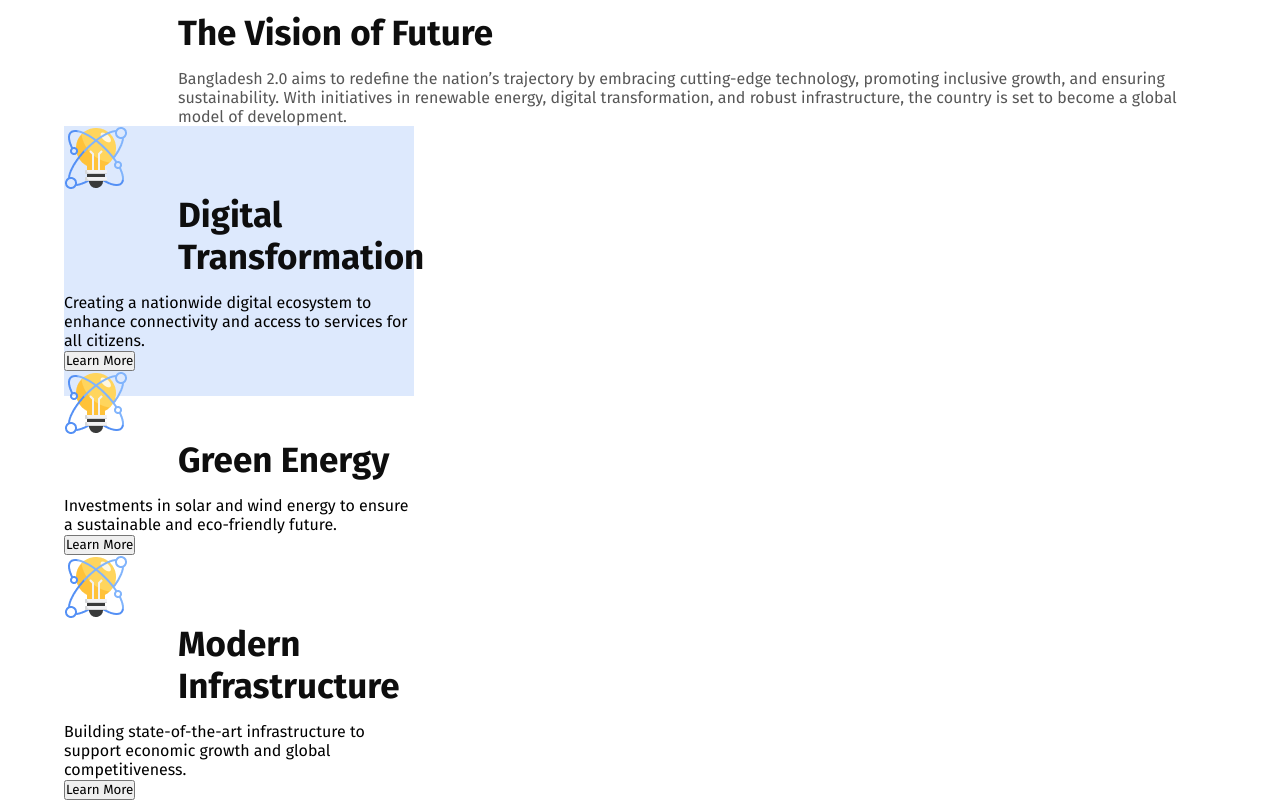
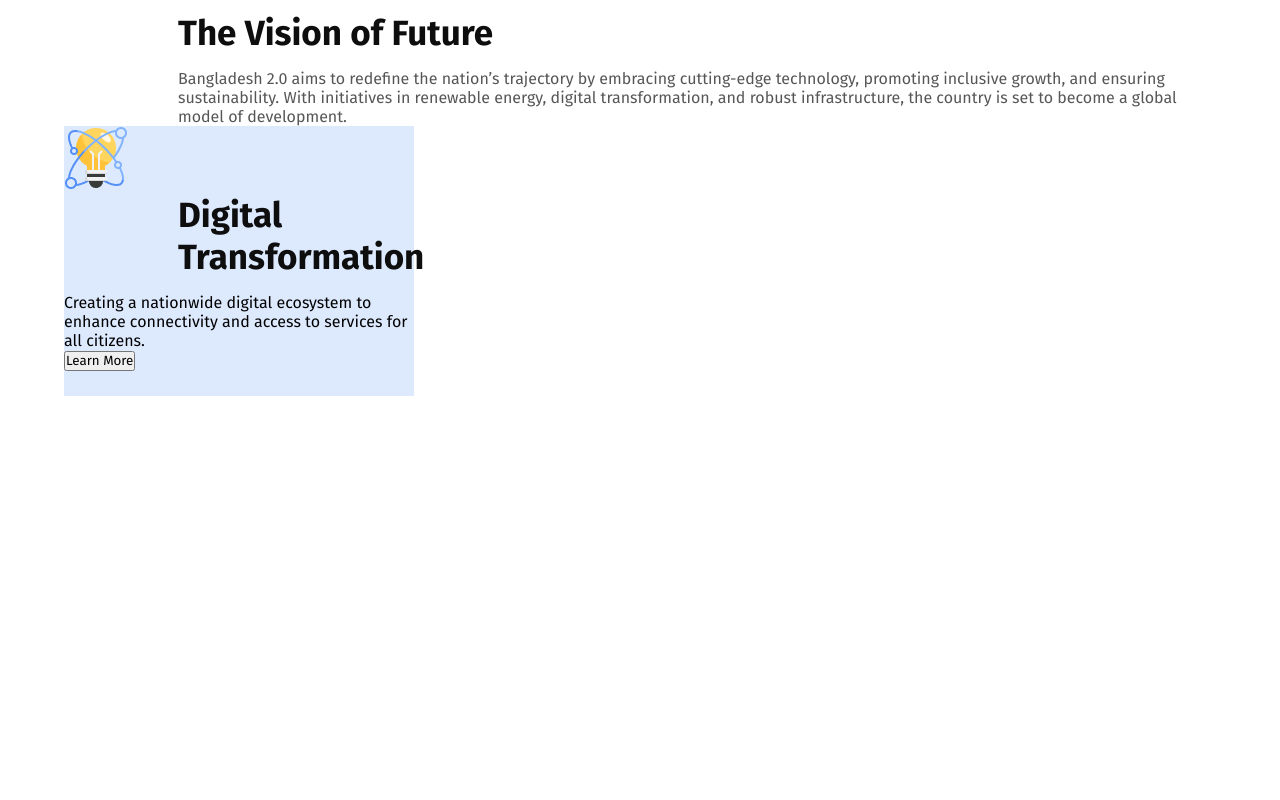
Before and after one commit to sultanahamedlinkon/assignment01-repo, a plain HTML site: page index.html in a window 1280 px wide. Shown: the part 1226-2026 px from the top of the page. After the commit the page ends 1738 px from the top, so only its background shows below. Drawn offline with Linux system fonts and the light colour scheme.

```diff
--- a/index.html
+++ b/index.html
@@ -72,20 +72,6 @@
 <button class="main-btn">Learn More</button>
 </div>
 
-<div class="main-2">
-  <img src="./assets/card-icon.png">
-  <h2 class="main-heading">Green Energy</h2>
-  <p class="main-title">Investments in solar and wind energy to ensure a sustainable and eco-friendly future.</p>
-<button>Learn More</button>
-
-</div>
-
-  <div class="main-3">
-    <img src="./assets/card-icon.png">
-    <h2 class="main-heading">Modern Infrastructure</h2>
-    <p class="main-title">Building state-of-the-art infrastructure to support economic growth and global competitiveness.</p>
-  <button class="main-btn">Learn More</button>
-  </div>
 
 </div>
 </div>
```
